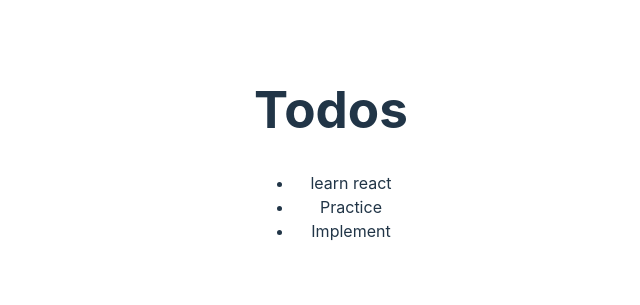
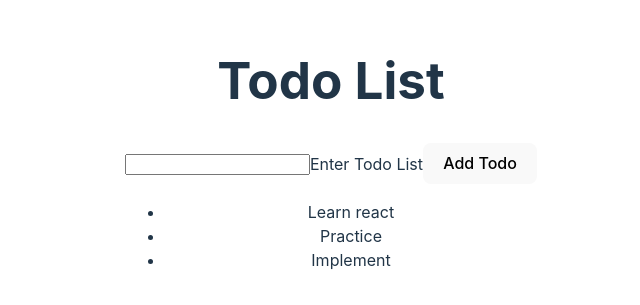
Before and after one commit to Uni-syeda/react-todo, a React (Vite) app: page / in a window 1280 px wide. Shown: the part 247-552 px from the top of the page, without its empty margins (309-949 px from the left). Built offline with nearby package versions, Linux system fonts and the light colour scheme.

Commit message:
form added

```diff
--- /dev/null
+++ b/src/AddTodoForm.jsx
@@ -0,0 +1,10 @@
+
+export default function AddTodoForm(){
+    return (
+        <form>
+        <input id="todoTitle"/>
+        <label htmlFor="todoTitle">Enter Todo List</label>
+        <button type="submit">Add Todo</button>
+        </form>
+    );
+}
--- a/src/App.jsx
+++ b/src/App.jsx
@@ -1,13 +1,14 @@
-import { useState } from "react";
 import reactLogo from "./assets/react.svg";
 import viteLogo from "/vite.svg";
 import "./App.css";
 import TodoList from "./TodoList";
+import AddTodoForm from "./AddTodoForm";
 
 function App() {
   return (
     <>
-      <h1>Todos</h1>
+      <h1>Todo List</h1>
+      <AddTodoForm />
       <TodoList />
     </>
   );
--- a/src/TodoList.jsx
+++ b/src/TodoList.jsx
@@ -1,5 +1,5 @@
 const todoList = [
-  { title: "learn react", id: 0 },
+  { title: "Learn react", id: 0 },
   { title: "Practice", id: 1 },
   { title: "Implement", id: 2 },
 ];
```
